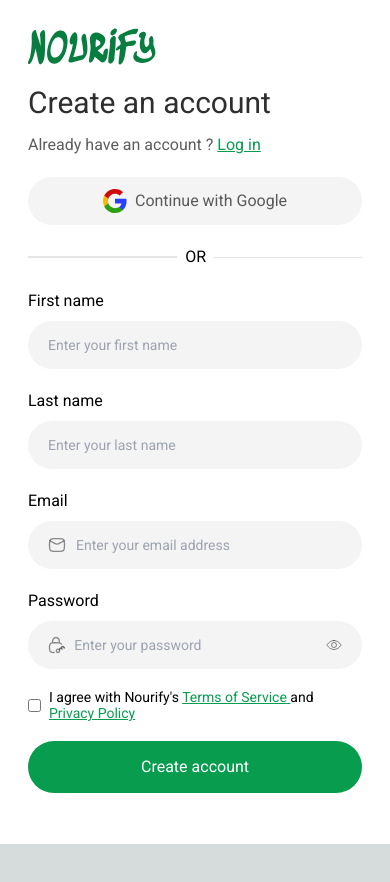
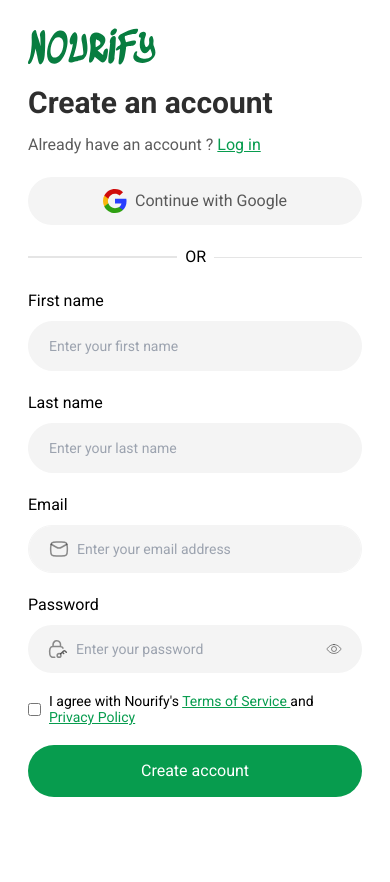
Before and after one commit to Nourify-develop/Nourify, a Next.js app: page /signup in a window 390 px wide. Shown: the top 882 px of the page. Before the commit the page ends 844 px from the top, so only its background shows below. Built offline with nearby package versions, Linux system fonts and the light colour scheme; a web font is replaced by a local one.

Commit message:
Feat: Updated the focus state for the login and signUp pages

```diff
--- a/src/app/globals.css
+++ b/src/app/globals.css
@@ -63,6 +63,21 @@ body {
 .open .hamburger-bottom {
   transform: rotate(-45deg) translateY(6px) translate(-6px);
 }
+
+
+.input-field:not(:placeholder-shown){
+  background-color: white;
+  border: 1px solid #079C4E;
+  transition: all ease-in-out .2s;
+}
+
+.input-field:placeholder-shown {
+  background-color: #F4F4F4;
+  transition: all ease-in-out .2s;
+
+}
+
+
 @layer utilities {
   .text-balance {
     text-wrap: balance;
--- a/src/app/login/page.tsx
+++ b/src/app/login/page.tsx
@@ -12,6 +12,8 @@ const Login = () => {
   const togglePasswordVisibility = () => {
     setPasswordVisible(!passwordVisible);
   };
+
+
 
   return (
     <Wrapper className="flex w-full !h-screen lg:h-full  !p-2 gap-6 bg-white">
@@ -39,7 +41,7 @@ const Login = () => {
         </div>
       </section>
 
-      <section className="p-5 lg:p-10 pb-32 flex flex-col h-full gap-5 md:gap-10 w-full md:w-1/2">
+      <section className="p-5 lg:p-10 pb-32 flex flex-col h-full gap-5 md:gap-6 w-full md:w-1/2">
         <Link href={`/`}>
           <Image
             src={`/NOURIFY.svg`}
@@ -49,7 +51,7 @@ const Login = () => {
           />
         </Link>
         <div className="flex flex-col w-full gap-3">
-          <Typography.h2 className="!text-3xl !text-primary/90">
+          <Typography.h2 className="!text-3xl !text-primary/90 !font-bold">
             Log into your account
           </Typography.h2>
           <Typography.p className="text-primary/70 text-base ">
@@ -71,29 +73,31 @@ const Login = () => {
           <hr className="w-full" />
         </div>
         <form action="" className="flex flex-col s gap-5">
-          <div className="flex flex-col gap-2">
+          <div className=" input-container flex flex-col gap-2 ">
             <label htmlFor="">Email</label>
-            <div className="relative flex justify-start bg-gray-1 items-center w-full px-5 gap-2  rounded-[50px] py-3.5 ">
-              <span className="bg">
+            <div className=" relative flex justify-start border border-gray-1 items-center w-full  gap-2  rounded-[50px] h-12 transition-all  ">
+              <span className="bg absolute left-5">
                 <img src="/mail-01.svg" />
               </span>
+
               <input
                 type="email"
                 placeholder="Enter your email address"
-                className=" placeholder:text-sm text-sm bg-transparent w-full focus:outline-none appearance-none"
+                className=" input-field placeholder:text-sm text-sm  px-12 w-full h-full rounded-[50px] focus:outline-0 appearance-none "
+
               />
             </div>
           </div>
           <div className="flex flex-col gap-2">
             <label htmlFor="">Password</label>
-            <div className="relative flex justify-start bg-gray-1 items-center w-full px-5 gap-2 py-3.5 rounded-[50px]">
-              <span className="bg">
+            <div className=" relative flex justify-start  items-center w-full  gap-2  rounded-[50px] h-12 transition-all  ">
+              <span className="bg absolute left-5">
                 <img src="/lock-key.svg" alt="Lock Icon" />
               </span>
               <input
                 type={passwordVisible ? "text" : "password"}
                 placeholder="Enter your password"
-                className="placeholder:text-sm text-sm w-full bg-transparent focus:outline-none appearance-none"
+                className=" input-field placeholder:text-sm text-sm  px-12 w-full h-full rounded-[50px] focus:outline-0 appearance-none "
               />
               <span
                 className="absolute right-5 text-[#1e1e1e85] !text-base cursor-pointer"
@@ -120,3 +124,17 @@ const Login = () => {
 };
 
 export default Login;
+
+<style jsx>{`
+  .input-field {
+    transition: all ease-in-out 0.3s;
+  }
+
+  .input-field input:not(:placeholder-shown) ~ .icon-wrapper {
+    opacity: 0; /* Hide icon when typing */
+  }
+
+  .icon-wrapper {
+    transition: opacity 0.3s;
+  }
+`}</style>;
--- a/src/app/signup/page.tsx
+++ b/src/app/signup/page.tsx
@@ -12,7 +12,7 @@ const SignUp = () => {
     setPasswordVisible(!passwordVisible);
   };
   return (
-    <Wrapper className="flex w-full !h-screen lg:h-full !p-2 gap-6 bg-white">
+    <Wrapper className="flex w-full !h-auto lg:h-full !p-2 gap-6 bg-white">
       <section
         className="hidden
         h-auto lg:h-auto sm:flex flex-col gap-4 rounded-xl justify-end w-1/2 bg-cover bg-center p-7 relative"
@@ -30,7 +30,7 @@ const SignUp = () => {
           Used by 15,000+ worldwide
         </Typography.s>
       </section>
-      <section className="p-5 lg:p-10 pb-32 flex flex-col h-full gap-5 md:gap-10 w-full sm:w-1/2">
+      <section className="p-5 lg:p-10 pb-32 flex flex-col h-full gap-5 md:gap-6 w-full sm:w-1/2">
         <Link href={`/`}>
           <Image
             src={`/NOURIFY.svg`}
@@ -40,7 +40,7 @@ const SignUp = () => {
           />
         </Link>
         <div className="flex flex-col w-full gap-3">
-          <Typography.h2 className="!text-3xl !text-primary/90">
+          <Typography.h2 className="!text-3xl !text-primary/90 !font-bold">
             Create an account
           </Typography.h2>
           <Typography.p className="text-primary/70 text-base ">
@@ -51,7 +51,7 @@ const SignUp = () => {
           </Typography.p>
         </div>
         <div className="flex flex-col gap-5">
-          <button className="w-full text-primary/70 flex justify-center gap-2 items-center py-3 bg-gray-1 rounded-[50px]">
+          <button className="w-full text-primary/70 flex justify-center gap-2 items-center py-3 bg-gray-1 rounded-[50px] hover:shadow-md">
             <img src="/googleg logo 1.svg" />
             Continue with Google
           </button>
@@ -68,7 +68,7 @@ const SignUp = () => {
               <input
                 type="text"
                 name="FirstName"
-                className="w-full px-5 py-3.5 placeholder:text-sm focus:outline-none text-sm bg-gray-1 rounded-[50px]"
+                className="input-field w-full px-5 py-3.5 placeholder:text-sm focus:outline-0 text-sm bg-gray-1 border border-gray-1 rounded-[50px]"
                 placeholder="Enter your first name"
               />
             </div>
@@ -77,34 +77,36 @@ const SignUp = () => {
               <input
                 type="text"
                 name="LastName"
-                className="w-full py-3.5 placeholder:text-sm focus:outline-none text-sm bg-gray-1 px-5  rounded-[50px]"
+                className="input-field w-full py-3.5 placeholder:text-sm focus:outline-none text-sm bg-gray-1 border border-gray-1 px-5  rounded-[50px]"
                 placeholder="Enter your last name"
               />
             </div>
           </div>
           <div className="flex flex-col gap-2">
             <label htmlFor="">Email</label>
-            <div className="relative flex justify-start bg-gray-1 items-center w-full px-5 gap-2.5  rounded-[50px] py-3.5 ">
-              <span className="bg">
+            <div className=" relative flex justify-start border border-gray-1 items-center w-full  gap-2  rounded-[50px] h-12 transition-all  ">
+              <span className="bg absolute left-5">
                 <img src="/mail-01.svg" />
               </span>
+
               <input
                 type="email"
                 placeholder="Enter your email address"
-                className=" placeholder:text-sm text-sm bg-transparent w-full focus:outline-none appearance-none "
+                className=" input-field placeholder:text-sm text-sm  px-12 w-full h-full rounded-[50px] focus:outline-0 appearance-none "
+
               />
             </div>
           </div>
           <div className="flex flex-col gap-2">
             <label htmlFor="">Password</label>
-            <div className="relative flex justify-start bg-gray-1 items-center w-full px-5 gap-2 py-3.5  rounded-[50px] ">
-              <span className="bg">
-                <img src="/lock-key.svg" />
+            <div className=" relative flex justify-start  items-center w-full  gap-2  rounded-[50px] h-12 transition-all  ">
+              <span className="bg absolute left-5">
+                <img src="/lock-key.svg" alt="Lock Icon" />
               </span>
               <input
                 type={passwordVisible ? "text" : "password"}
                 placeholder="Enter your password"
-                className=" placeholder:text-sm text-sm w-full bg-transparent focus:outline-none appearance-none"
+                className=" input-field placeholder:text-sm text-sm  px-12 w-full h-full rounded-[50px] focus:outline-0 appearance-none "
               />
               <span
                 className="absolute right-5 text-[#1e1e1e85] !text-base cursor-pointer"
```
